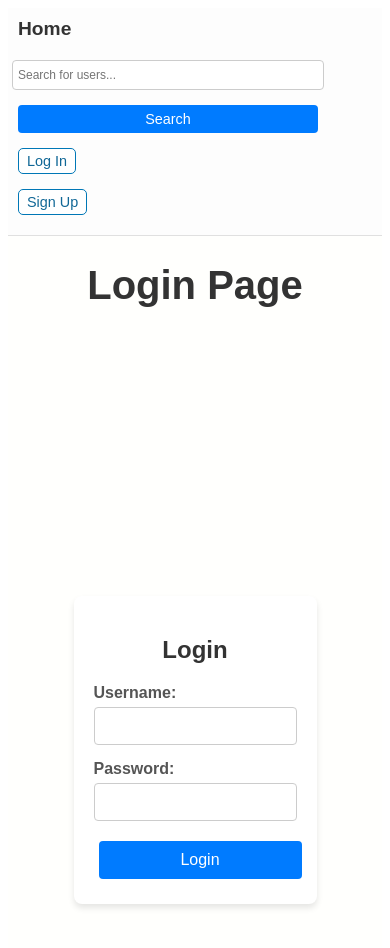
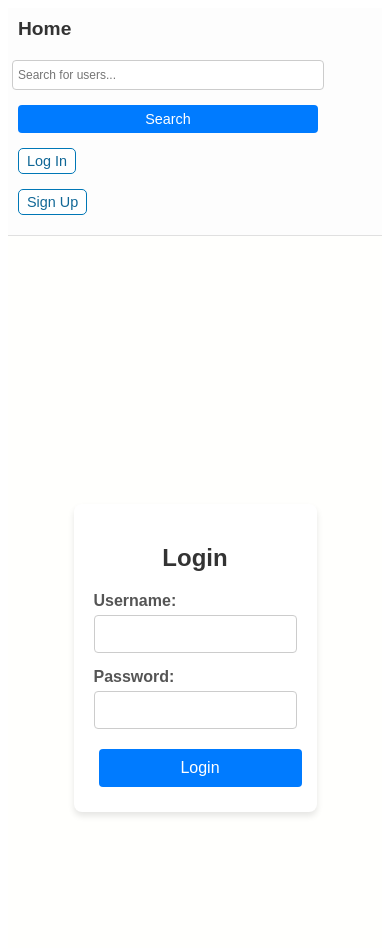
Before and after one commit to sunlipeipei/Qiongrui-Liu-Lipeipei-Sun-project3, a React (Vite) app in the folder frontend/: page /login in a window 390 px wide. Shown: the top 948 px of the page. Built offline with nearby package versions, Linux system fonts and the light colour scheme; no server answers.

Commit message:
update mobile - LoginPage

```diff
--- a/frontend/src/pages/LoginPage.jsx
+++ b/frontend/src/pages/LoginPage.jsx
@@ -14,7 +14,7 @@ const LoginPage = () => {
 
   return (
     <div className="login-page">
-      <h1>Login Page</h1>
+      {/* <h1>Login Page</h1> */}
       <LoginForm />
     </div>
   );
```
